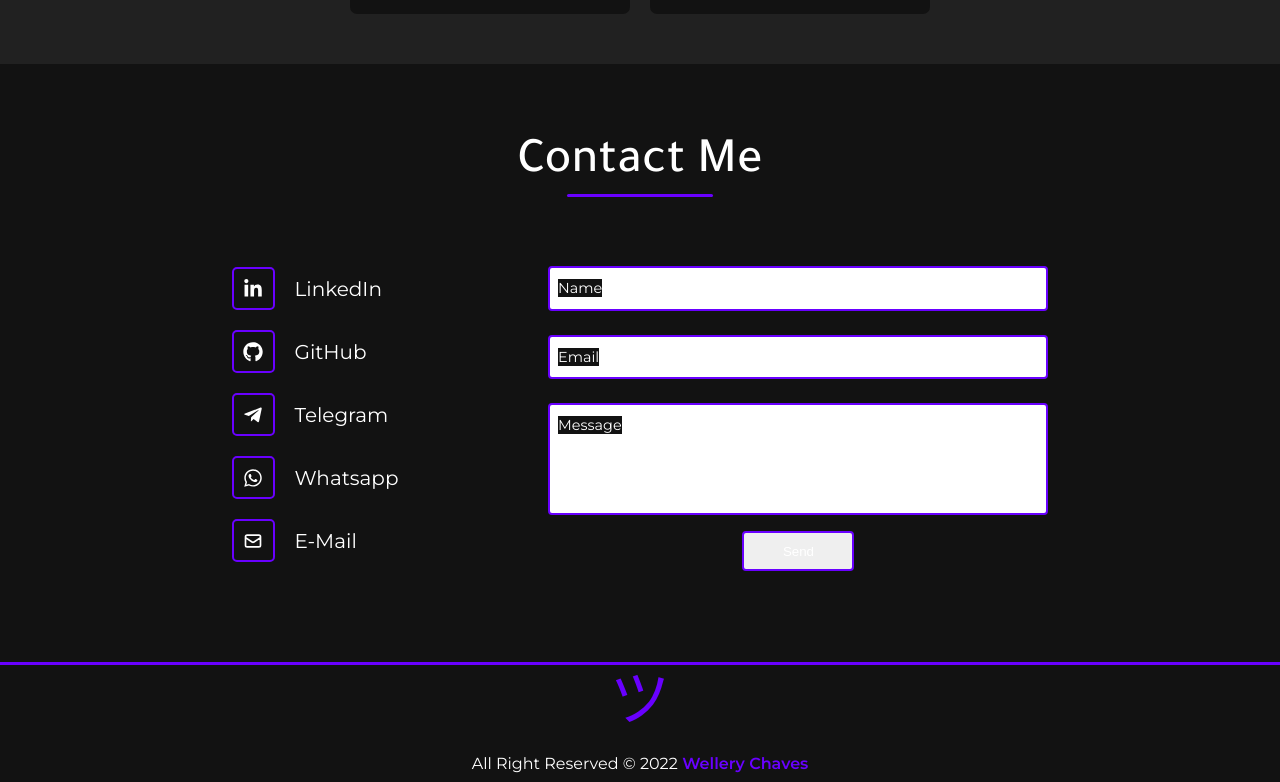
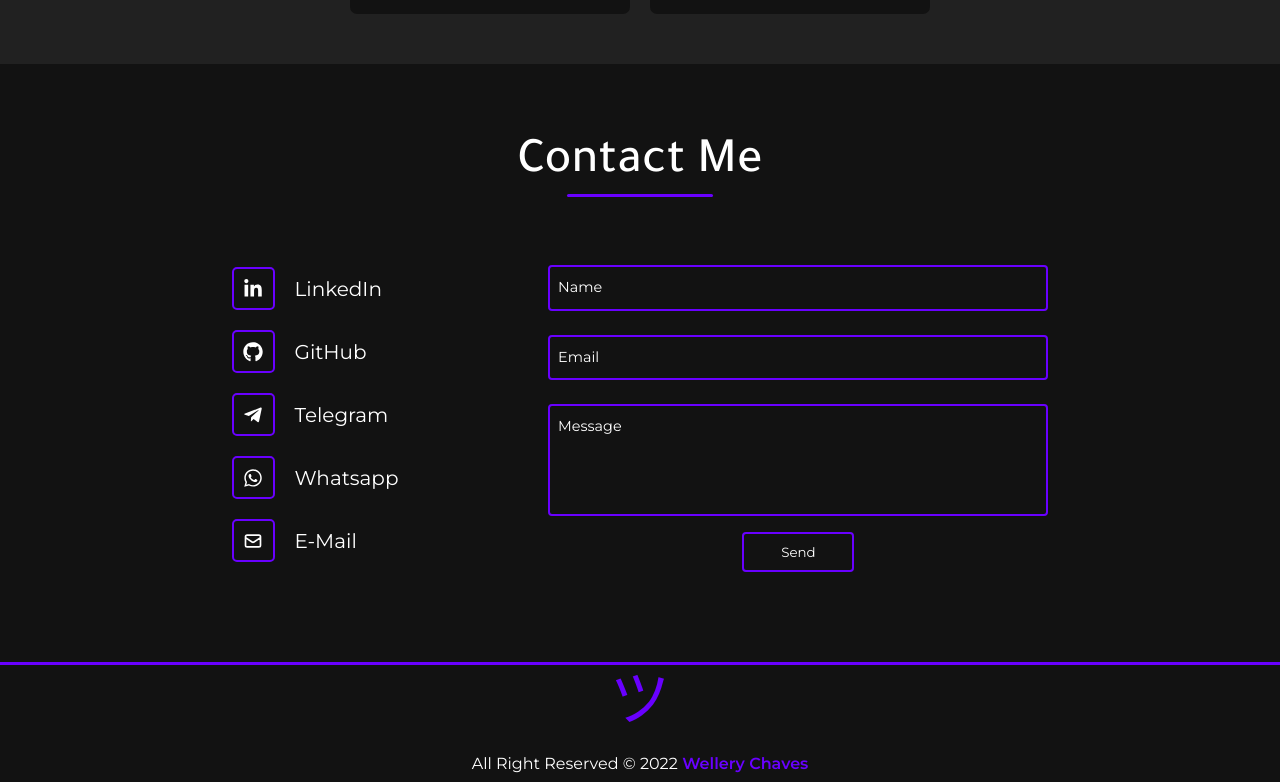
Before and after one commit to wellerychaves/wellery-portfolio, a React (Vite) app: page / in a window 1280 px wide. Shown: the part 3033-3815 px from the top of the page. Built offline with nearby package versions, Linux system fonts and the light colour scheme; a web font is replaced by a local one.

Commit message:
feat(style): added a new design pattern

```diff
--- a/src/styles/global.ts
+++ b/src/styles/global.ts
@@ -83,4 +83,13 @@ body {
 	button {
 		cursor: pointer;
 	}
+
+	input, textarea{
+		color: black;
+		border-radius: 0;
+		border-style: none;
+		background-color: transparent;
+		font-family: var(--montserrat);
+	}
+
 `;
```
Lines whose indentation alone changed are shown as unchanged.
